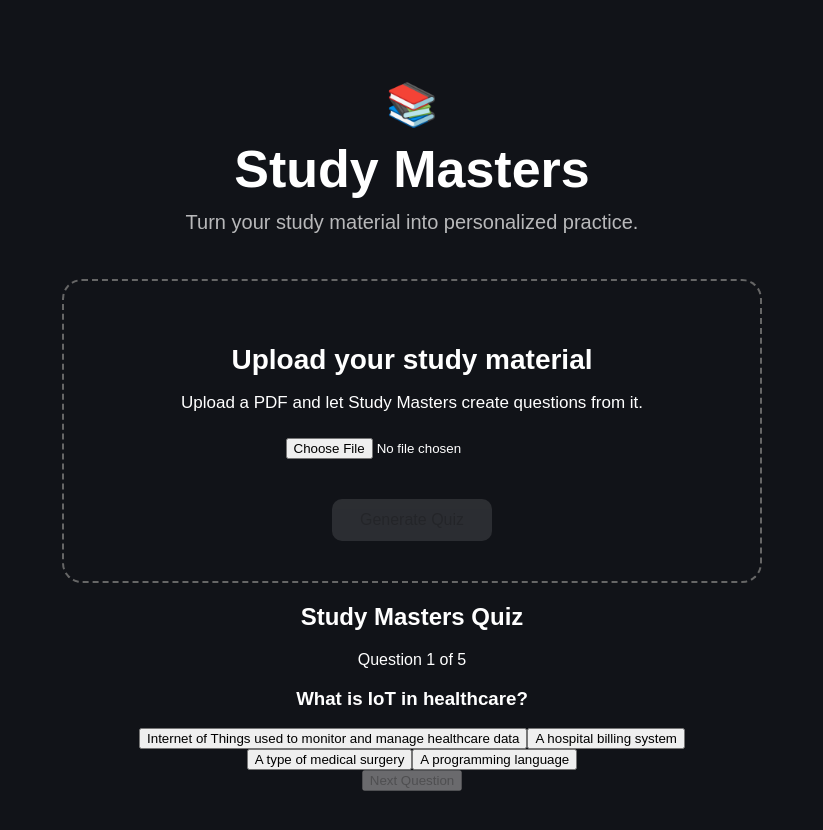
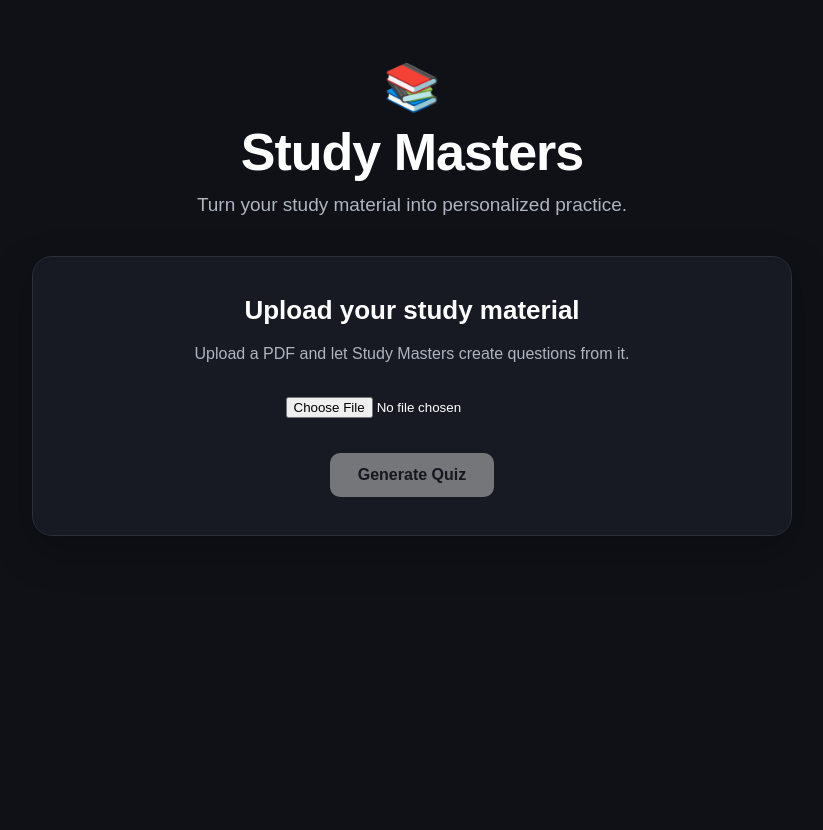
Before and after one commit to ramtejv/studymasters, a React app in the folder frontend/: page / in a window 1280 px wide. Shown: the top 830 px of the page, without its empty margins (228-1051 px from the left). After the commit the page ends 800 px from the top, so only its background shows below. Built offline with nearby package versions, Linux system fonts and the light colour scheme; the HTML template or start-up script is replaced by a standard one.

Commit message:
Improve quiz validation and UI

```diff
--- a/frontend/src/App.css
+++ b/frontend/src/App.css
@@ -1,64 +1,248 @@
+* {
+  box-sizing: border-box;
+}
+
+body {
+  margin: 0;
+  font-family: Arial, sans-serif;
+  background: #0f1117;
+  color: #ffffff;
+}
+
+button,
+input {
+  font-family: inherit;
+}
+
+button {
+  transition: 0.2s ease;
+}
+
 .app {
   min-height: 100vh;
   display: flex;
   justify-content: center;
-  align-items: flex-start;
-  padding: 80px 20px;
+  padding: 60px 20px 100px;
 }
 
 .hero {
   width: 100%;
-  max-width: 700px;
+  max-width: 760px;
   text-align: center;
 }
 
 .icon {
-  font-size: 42px;
-  margin-bottom: 10px;
+  font-size: 46px;
+  margin-bottom: 8px;
 }
 
 .hero h1 {
   font-size: 52px;
   margin: 0;
+  letter-spacing: -1px;
 }
 
 .tagline {
-  font-size: 20px;
-  margin: 12px 0 45px;
-  opacity: 0.7;
+  font-size: 19px;
+  margin: 12px 0 40px;
+  color: #aeb4c0;
 }
 
+/* =========================
+   UPLOAD BOX
+========================= */
+
 .upload-box {
-  padding: 40px;
-  border: 2px dashed #666;
+  padding: 38px;
+  border: 1px solid #292e3a;
   border-radius: 20px;
+  background: #171a22;
+  box-shadow: 0 15px 40px rgba(0, 0, 0, 0.25);
 }
 
 .upload-box h2 {
-  font-size: 28px;
-  margin-bottom: 10px;
+  font-size: 26px;
+  margin: 0 0 10px;
 }
 
 .upload-box p {
-  font-size: 17px;
-  margin-bottom: 25px;
+  color: #aeb4c0;
+  font-size: 16px;
+  line-height: 1.5;
 }
 
 .upload-box input {
-  margin-bottom: 20px;
+  margin: 15px 0;
+  max-width: 100%;
 }
 
 .upload-box button {
   display: block;
   margin: 20px auto 0;
-  padding: 12px 28px;
+  padding: 13px 28px;
   border: none;
   border-radius: 10px;
+  background: #ffffff;
+  color: #111318;
   font-size: 16px;
+  font-weight: 600;
   cursor: pointer;
+}
+
+.upload-box button:hover:not(:disabled) {
+  transform: translateY(-2px);
 }
 
 .upload-box button:disabled {
   opacity: 0.4;
   cursor: not-allowed;
 }
+
+/* =========================
+   QUIZ
+========================= */
+
+.quiz-box {
+  margin-top: 35px;
+  padding: 35px;
+  border: 1px solid #292e3a;
+  border-radius: 20px;
+  background: #171a22;
+  text-align: left;
+  box-shadow: 0 15px 40px rgba(0, 0, 0, 0.25);
+}
+
+.quiz-box h2 {
+  margin-top: 0;
+  text-align: center;
+  font-size: 28px;
+}
+
+.quiz-box > p:first-of-type {
+  text-align: center;
+  color: #8f97a6;
+  font-size: 14px;
+}
+
+.quiz-box h3 {
+  font-size: 21px;
+  line-height: 1.5;
+  margin: 30px 0 22px;
+}
+
+/* Answer buttons */
+
+.quiz-options {
+  display: flex;
+  flex-direction: column;
+  gap: 12px;
+}
+
+.quiz-options button {
+  width: 100%;
+  padding: 16px 18px;
+  border: 1px solid #343a48;
+  border-radius: 12px;
+  background: #1e222c;
+  color: #ffffff;
+  font-size: 16px;
+  text-align: left;
+  cursor: pointer;
+}
+
+.quiz-options button:hover:not(:disabled) {
+  border-color: #ffffff;
+  transform: translateY(-1px);
+}
+
+.quiz-options button:disabled {
+  cursor: default;
+}
+
+/* Correct / incorrect answers */
+
+.quiz-options button.correct {
+  border-color: #3ddc97;
+  background: #17352b;
+}
+
+.quiz-options button.incorrect {
+  border-color: #ff6262;
+  background: #3a1d22;
+}
+
+/* Feedback */
+
+.answer-feedback {
+  margin-top: 20px;
+  padding: 18px;
+  border-radius: 12px;
+  background: #1e222c;
+}
+
+.answer-feedback h3 {
+  margin: 0 0 10px;
+  font-size: 18px;
+}
+
+.answer-feedback p {
+  color: #c2c7d0;
+  line-height: 1.5;
+}
+
+/* Next / finish button */
+
+.quiz-box > button {
+  width: 100%;
+  margin-top: 22px;
+  padding: 14px;
+  border: none;
+  border-radius: 10px;
+  background: #ffffff;
+  color: #111318;
+  font-size: 16px;
+  font-weight: 600;
+  cursor: pointer;
+}
+
+.quiz-box > button:hover:not(:disabled) {
+  transform: translateY(-2px);
+}
+
+.quiz-box > button:disabled {
+  opacity: 0.35;
+  cursor: not-allowed;
+}
+
+/* Score screen */
+
+.quiz-box strong {
+  font-size: 22px;
+}
+
+/* =========================
+   MOBILE
+========================= */
+
+@media (max-width: 600px) {
+  .app {
+    padding: 40px 15px 70px;
+  }
+
+  .hero h1 {
+    font-size: 40px;
+  }
+
+  .tagline {
+    font-size: 16px;
+  }
+
+  .upload-box,
+  .quiz-box {
+    padding: 25px 20px;
+  }
+
+  .quiz-box h3 {
+    font-size: 18px;
+  }
+}
--- a/frontend/src/App.jsx
+++ b/frontend/src/App.jsx
@@ -1,8 +1,15 @@
+import { useState } from "react";
 import Quiz from "./components/Quiz";
 import UploadBox from "./components/UploadBox";
 import "./App.css";
 
 function App() {
+  const [quizQuestions, setQuizQuestions] = useState([]);
+
+  function handleQuizGenerated(questions) {
+    setQuizQuestions(questions);
+  }
+
   return (
     <main className="app">
       <section className="hero">
@@ -14,9 +21,11 @@ function App() {
           Turn your study material into personalized practice.
         </p>
 
-        <UploadBox />
+        <UploadBox onQuizGenerated={handleQuizGenerated} />
 
-        <Quiz />
+        {quizQuestions.length > 0 && (
+          <Quiz questions={quizQuestions} />
+        )}
       </section>
     </main>
   );
--- a/frontend/src/components/Quiz.jsx
+++ b/frontend/src/components/Quiz.jsx
@@ -1,66 +1,15 @@
 import { useState } from "react";
 
-function Quiz() {
-  const questions = [
-    {
-      question: "What is IoT in healthcare?",
-      options: [
-        "Internet of Things used to monitor and manage healthcare data",
-        "A hospital billing system",
-        "A type of medical surgery",
-        "A programming language",
-      ],
-      answer: 0,
-    },
-    {
-      question: "Which sensor can measure blood oxygen saturation?",
-      options: [
-        "ECG sensor",
-        "SpO₂ sensor",
-        "Temperature sensor",
-        "Blood pressure sensor",
-      ],
-      answer: 1,
-    },
-    {
-      question: "What does ECG measure?",
-      options: [
-        "Blood glucose",
-        "Body temperature",
-        "Electrical activity of the heart",
-        "Oxygen level",
-      ],
-      answer: 2,
-    },
-    {
-      question: "Which technology allows healthcare devices to communicate wirelessly?",
-      options: [
-        "Bluetooth",
-        "Keyboard",
-        "Monitor",
-        "Printer",
-      ],
-      answer: 0,
-    },
-    {
-      question: "What is a major benefit of remote patient monitoring?",
-      options: [
-        "It eliminates all doctors",
-        "It allows continuous monitoring of patients",
-        "It prevents all diseases",
-        "It replaces hospitals completely",
-      ],
-      answer: 1,
-    },
-  ];
-
+function Quiz({ questions }) {
   const [currentQuestion, setCurrentQuestion] = useState(0);
   const [selectedAnswer, setSelectedAnswer] = useState(null);
   const [score, setScore] = useState(0);
   const [finished, setFinished] = useState(false);
 
   function handleAnswer(index) {
-    if (selectedAnswer !== null) return;
+    if (selectedAnswer !== null) {
+      return;
+    }
 
     setSelectedAnswer(index);
 
@@ -70,7 +19,9 @@ function Quiz() {
   }
 
   function handleNext() {
-    if (selectedAnswer === null) return;
+    if (selectedAnswer === null) {
+      return;
+    }
 
     if (currentQuestion === questions.length - 1) {
       setFinished(true);
@@ -88,13 +39,31 @@ function Quiz() {
     setFinished(false);
   }
 
+  if (!questions || questions.length === 0) {
+    return null;
+  }
+
   if (finished) {
+    const percentage = Math.round(
+      (score / questions.length) * 100
+    );
+
     return (
       <div className="quiz-box">
-        <h2>Quiz Complete!</h2>
+        <h2>Quiz Complete 🎉</h2>
+
+        <h3>
+          {score} / {questions.length}
+        </h3>
+
+        <p>{percentage}%</p>
 
         <p>
-          Your score: <strong>{score} / {questions.length}</strong>
+          {percentage >= 80
+            ? "Excellent work!"
+            : percentage >= 60
+            ? "Good job! Keep practicing."
+            : "Keep studying and try again."}
         </p>
 
         <button onClick={restartQuiz}>
@@ -106,6 +75,10 @@ function Quiz() {
 
   const question = questions[currentQuestion];
 
+  const isCorrect =
+    selectedAnswer !== null &&
+    selectedAnswer === question.answer;
+
   return (
     <div className="quiz-box">
       <h2>Study Masters Quiz</h2>
@@ -116,17 +89,54 @@ function Quiz() {
 
       <h3>{question.question}</h3>
 
-      <div>
-        {question.options.map((option, index) => (
+      <div className="quiz-options">
+        {question.options.map((option, index) => {
+          let className = "";
+
+          if (selectedAnswer !== null) {
+            if (index === question.answer) {
+              className = "correct";
+            } else if (index === selectedAnswer) {
+              className = "incorrect";
+            }
+          }
+
+          return (
             <button
               key={index}
+              className={className}
               onClick={() => handleAnswer(index)}
               disabled={selectedAnswer !== null}
             >
               {option}
             </button>
-        ))}
+          );
+        })}
       </div>
+
+      {selectedAnswer !== null && (
+        <div className="answer-feedback">
+          <h3>
+            {isCorrect ? "Correct! ✅" : "Incorrect ❌"}
+          </h3>
+
+          {!isCorrect && (
+            <p>
+              <strong>
+                Correct answer:
+              </strong>{" "}
+              {question.options[question.answer]}
+            </p>
+          )}
+
+          {question.explanation && (
+            <p>
+              <strong>Explanation:</strong>{" "}
+              {question.explanation}
+            </p>
+          )}
+        </div>
+      )}
 
       <button
         onClick={handleNext}
--- a/frontend/src/components/UploadBox.jsx
+++ b/frontend/src/components/UploadBox.jsx
@@ -1,6 +1,6 @@
 import { useState } from "react";
 
-function UploadBox() {
+function UploadBox({ onQuizGenerated }) {
   const [file, setFile] = useState(null);
   const [error, setError] = useState("");
   const [loading, setLoading] = useState(false);
@@ -54,7 +54,16 @@ function UploadBox() {
         throw new Error(data.error || "Something went wrong.");
       }
 
-      setResult(data.analysis || "No analysis was returned.");
+      // Send the AI-generated quiz to App.jsx
+      if (data.quiz && data.quiz.questions) {
+        onQuizGenerated(data.quiz.questions);
+
+        setResult(
+          `Quiz generated successfully! ${data.quiz.questions.length} questions created.`
+        );
+      } else {
+        throw new Error("No quiz questions were returned.");
+      }
     } catch (error) {
       console.error("Error:", error);
       setError(error.message);
@@ -84,42 +93,21 @@ function UploadBox() {
         </p>
       )}
 
-      {error && (
+      {error && <p>{error}</p>}
+
+      {loading && (
         <p>
-          {error}
+          Processing PDF and generating quiz...
         </p>
       )}
 
-      {loading && (
-        <p>
-          Processing PDF and generating study analysis...
-        </p>
-      )}
-
-      {result && (
-        <div>
-          <h2>Study Analysis</h2>
-
-          <p>PDF processed successfully!</p>
-
-          <pre
-            style={{
-              whiteSpace: "pre-wrap",
-              textAlign: "left",
-              maxWidth: "800px",
-              margin: "20px auto",
-            }}
-          >
-            {result}
-          </pre>
-        </div>
-      )}
+      {result && <p>{result}</p>}
 
       <button
         onClick={handleGenerateQuiz}
         disabled={!file || loading}
       >
-        {loading ? "Processing..." : "Generate Quiz"}
+        {loading ? "Generating Quiz..." : "Generate Quiz"}
       </button>
     </div>
   );
```
Lines whose indentation alone changed are shown as unchanged.
